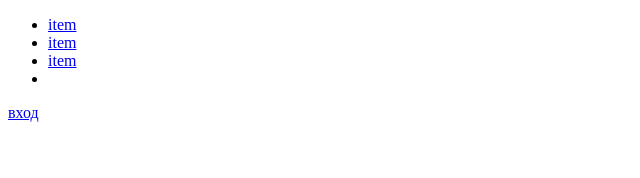
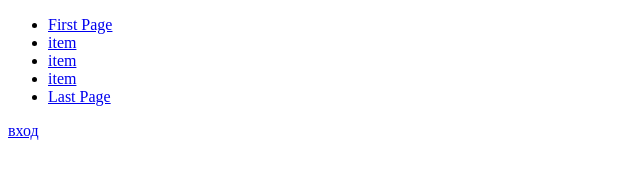
Before and after one commit to action47/My_reposit, a plain HTML site: page index.htm in a window 1280 px wide. Shown: the whole page, without its empty margins (0-640 px from the left). Drawn offline with Linux system fonts and the light colour scheme.

Commit message:
комит-2
main menu change

```diff
--- a/index.htm
+++ b/index.htm
@@ -11,6 +11,9 @@
 		<nav class="main-navigation">
 			<ul>
 				<li>
+					<a href="#">First Page</a>
+				</li>
+				<li>
 					<a href="#">item</a>
 				</li>
 				<li>
@@ -20,6 +23,7 @@
 					<a href="#">item</a>
 				</li>
 				<li>
+					<a href="#">Last Page</a>
 				</li>
 			</ul>
 		</nav>
```
